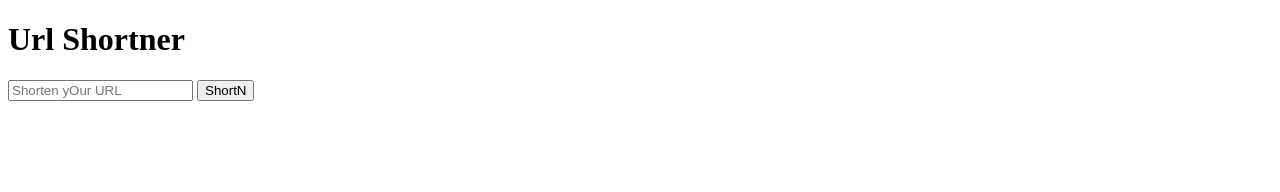
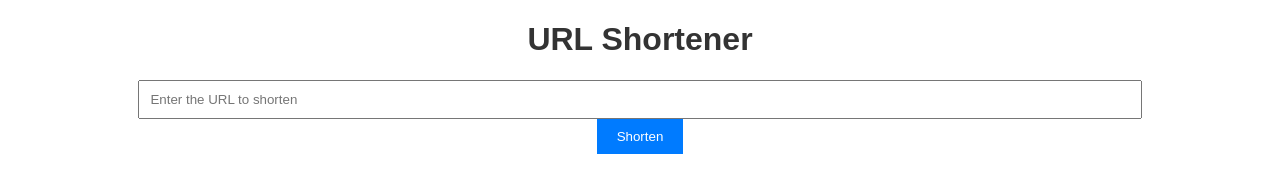
Before and after one commit to FkLalita/UrlShortner, a plain HTML site: page static/index.html in a window 1280 px wide. Drawn offline with Linux system fonts and the light colour scheme.

Commit message:
Updated Templates

```diff
--- a/static/index.html
+++ b/static/index.html
@@ -1,13 +1,45 @@
 <!DOCTYPE html>
 <html>
 <head>
-    <title>ToDo List</title>
+    <title>URL Shortener</title>
+    <style>
+        body {
+            font-family: Arial, sans-serif;
+            text-align: center;
+        }
+
+        h1 {
+            color: #333;
+        }
+
+        form {
+            margin: 20px;
+        }
+
+        input[type="text"] {
+            padding: 10px;
+            width: 80%;
+        }
+
+        input[type="submit"] {
+            padding: 10px 20px;
+            background-color: #007bff;
+            color: #fff;
+            border: none;
+            cursor: pointer;
+        }
+
+        input[type="submit"]:hover {
+            background-color: #0056b3;
+        }
+    </style>
 </head>
 <body>
-    <h1>Url Shortner</h1>
-      <form method="POST" action="/shortn">
-        <input type="text" name="url" placeholder="Shorten yOur URL" required>
-        <input type="submit" value="ShortN">
+    <h1>URL Shortener</h1>
+    <form method="POST" action="/short">
+        <input type="text" name="url" placeholder="Enter the URL to shorten" required>
+        <br>
+        <input type="submit" value="Shorten">
     </form>
 </body>
 </html>
```
Also changed, not shown: static/short.html (+27 -4 lines).
